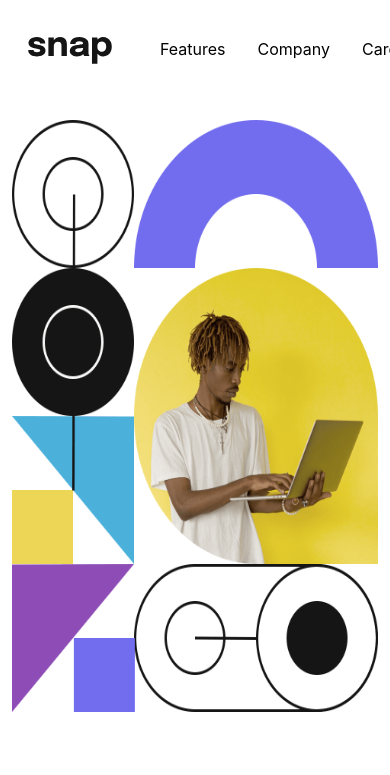
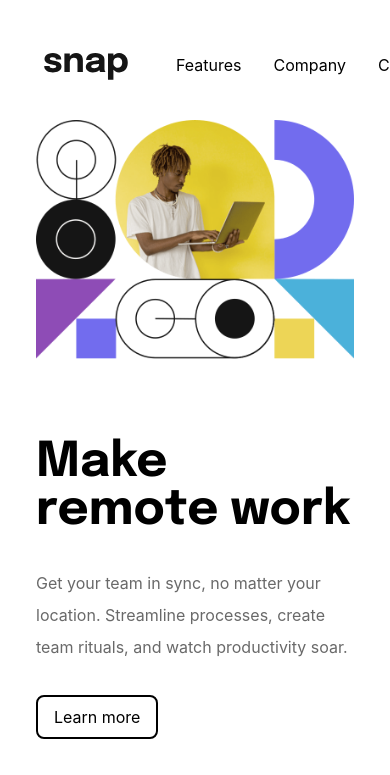
Before and after one commit to jawad-mwadama/intro-section-with-dropdown, a React (Vite) app: page / in a window 390 px wide. Shown: the top 775 px of the page. Built offline with nearby package versions, Linux system fonts and the light colour scheme.

Commit message:
fixed mobile responsiveness

```diff
--- a/src/Hero/Hero.jsx
+++ b/src/Hero/Hero.jsx
@@ -1,5 +1,6 @@
 import React from "react";
-import heroImage from "../assets/images/image-hero-desktop.png";
+import heroImageDesktop from "../assets/images/image-hero-desktop.png";
+import heroImageMobile from "../assets/images/image-hero-mobile.png";
 import databiz from "../assets/images/client-databiz.svg";
 import audioPhile from "../assets/images/client-audiophile.svg";
 import meet from "../assets/images/client-meet.svg";
@@ -7,33 +8,43 @@ import maker from "../assets/images/client-maker.svg";
 
 function Hero() {
   return (
-    <div className="items-conter mt-8 flex max-w-420 justify-center">
-      <div className="flex flex-col-reverse items-center justify-between gap-16 md:flex-row md:justify-between">
+    <div className="mx-auto mt-8 w-full max-w-7xl px-6">
+      <div className="flex flex-col-reverse items-center gap-12 md:flex-row md:gap-24">
         {/* text side */}
-        <div className="max-w-2xl border border-red-500 p-16">
-          <h1 className="py-8 font-heading text-6xl font-bold">
+        <div className="w-full max-w-xl py-8 md:py-0">
+          <h1 className="mb-8 font-heading text-5xl font-bold md:text-7xl">
             Make <br /> remote work
           </h1>
-          <p className="text-md/8 mb-8 max-w-sm border border-red-400">
+          <p className="mb-8 max-w-sm text-base/8 text-gray-500">
             Get your team in sync, no matter your location. Streamline
             processes, create team rituals, and watch productivity soar.
           </p>
-          <button className="rounded-lg border-2 border-black p-2">
+          <button className="hover rounded-lg border-2 border-black px-4 py-2 hover:cursor-pointer hover:border-2 hover:border-white hover:bg-black hover:text-white hover:duration-300 hover:ease-in-out">
             Learn more
           </button>
 
           {/* logo side */}
-          <div className="flex w-auto gap-4 object-cover pt-8">
-            <img src={databiz} className="h-6 w-auto" alt="" />
-            <img src={audioPhile} className="h-6 w-auto" alt="" />
-            <img src={meet} className="h-6 w-auto" alt="" />
-            <img src={maker} className="h-6 w-auto" alt="" />
+          <div className="mt-12 flex items-center gap-6 sm:mt-24">
+            <img src={databiz} className="h-4 w-auto sm:h-6" alt="" />
+            <img src={audioPhile} className="h-4 w-auto sm:h-6" alt="" />
+            <img src={meet} className="h-4 w-auto sm:h-6" alt="" />
+            <img src={maker} className="h-4 w-auto sm:h-6" alt="" />
           </div>
         </div>
 
         {/* image side */}
-        <div>
-          <img src={heroImage} className="h-148 w-auto" alt="hero" />
+        <div className="w-full md:w-1/2">
+          <img
+            src={heroImageDesktop}
+            className="hidden h-auto w-full max-w-sm object-contain md:max-w-md lg:block"
+            alt="hero"
+          />
+
+          <img
+            src={heroImageMobile}
+            className="block h-auto w-full max-w-sm object-contain sm:hidden md:max-w-md"
+            alt="hero"
+          />
         </div>
       </div>
     </div>
--- a/src/Navbar/Navbar.jsx
+++ b/src/Navbar/Navbar.jsx
@@ -76,7 +76,7 @@ import logo from "../assets/images/logo.svg";
 function Navbar() {
   return (
     <nav>
-      <div className="flex items-center justify-between p-4">
+      <div className="m-8 flex items-center justify-between">
         <div className="flex gap-12">
           <img src={logo} alt="/" />
           <ul className="flex gap-8">
```
